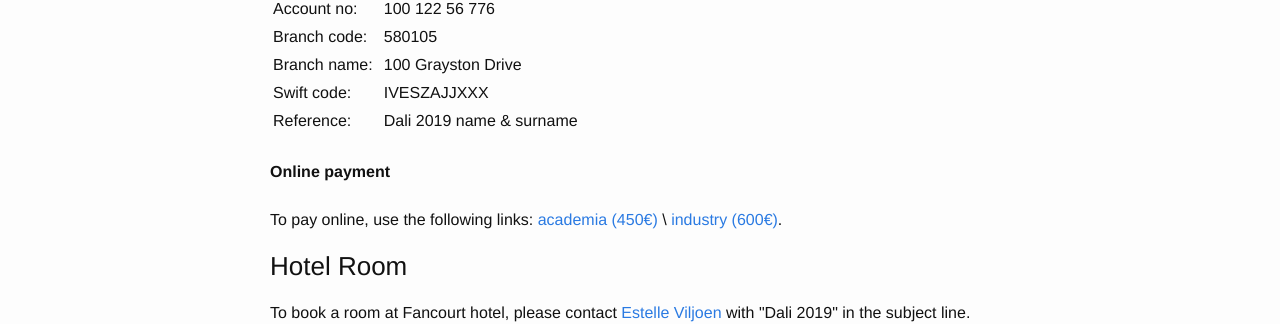
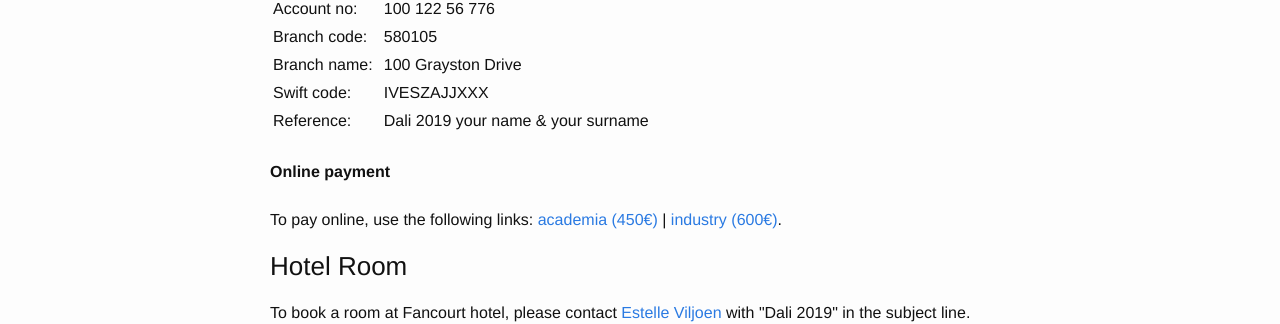
Before and after one commit to dalimeeting/dalimeeting.github.io, a Jekyll site: the page built from registration.html, in a window 1280 px wide. Shown: the part 895-1219 px from the top of the page. Built offline with Jekyll 4.4.1, drawn with Linux system fonts in a browser that asks for light colours.

Commit message:
Update registration.html

```diff
--- a/_layouts/registration.html
+++ b/_layouts/registration.html
@@ -22,13 +22,13 @@ layout: page
   <tr><td>Branch code:</td><td>580105</td></tr>
   <tr><td>Branch name:</td><td>100 Grayston Drive</td></tr>
   <tr><td>Swift code:</td><td>IVESZAJJXXX</td></tr>
-  <tr><td>Reference:</td><td>Dali 2019 name & surname</td></tr>
+  <tr><td>Reference:</td><td>Dali 2019 your name & your surname</td></tr>
   </table>
   <br>
   <strong>Online payment</strong>
   <br><br>
   To pay online, use the following links:
-  <a href="javascript:;" target="_blank" onclick="simpleCart.add( 'name=academia' , 'price=450' , 'quantity=1' ); simpleCart.checkout();" >academia (450€)</a> \
+  <a href="javascript:;" target="_blank" onclick="simpleCart.add( 'name=academia' , 'price=450' , 'quantity=1' ); simpleCart.checkout();" >academia (450€)</a> |
   <a href="javascript:;" target="_blank" onclick="simpleCart.add( 'name=industry' , 'price=600' , 'quantity=1' ); simpleCart.checkout()" >industry (600€)</a>.
 
   </p>
```
